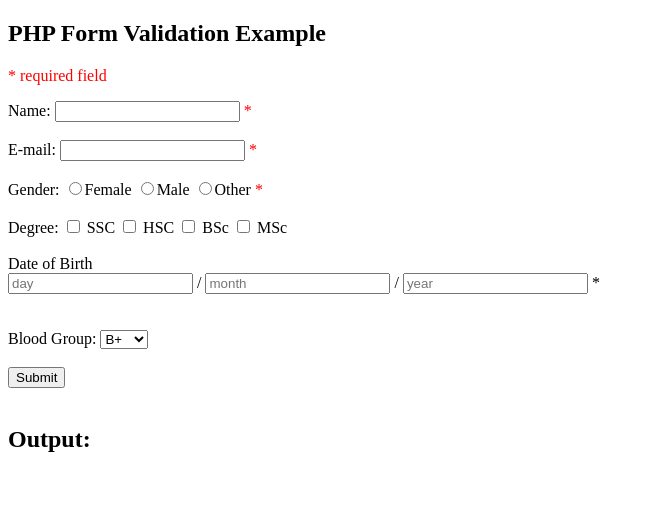
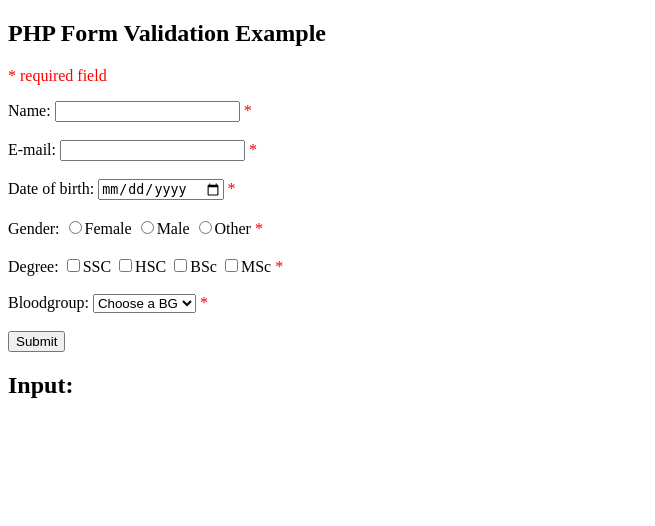
Before and after one commit to rabbihasanhimel/Webtech_LABTASK, a PHP site: page /lab_2.php in a window 1280 px wide. Shown: the top 526 px of the page, without its empty margins (0-655 px from the left). Run offline with PHP 8.4, Linux system fonts and the light colour scheme; data that the repository does not hold is empty.

Commit message:
Update lab_2.php

```diff
--- a/Second Lab/lab_2.php
+++ b/Second Lab/lab_2.php
@@ -2,71 +2,83 @@
 <html>
 <head>
 <style>
-.error {color: #FF0000;}
+.error {color: red;}
 </style>
 </head>
 <body>
 
 <?php
-// define variables and set to empty values
-$nameErr = $emailErr = $genderErr = "";
-$name = $email = $gender =$degree= $comment = $dob= "";
+
+$nameErr = $emailErr = $genderErr = $dobErr = $degreeErr =  $websiteErr = $bloodgroupErr = "";
+$name = $email = $gender = $dob = $comment = $website =$degree= $bloodgroup = "";
 
 if ($_SERVER["REQUEST_METHOD"] == "POST") {
   if (empty($_POST["name"])) {
     $nameErr = "Name is required";
+  } else {
+    $name = $_POST["name"];
+
+    if (!preg_match("/^[A-Za-z 1-9 -]/",$name)) {
+      $nameErr = "Atleast two letters, period , dash allowed";
     }
-  else {
-    $name = test_input($_POST["name"]);
-    // check if name only contains letters and whitespace
-
-    if (!preg_match("/^[a-zA-Z-' '-' ]*$/",$name)) {
-      $nameErr = "Only letters and white space allowed";
   }
+  if(empty($_POST["date"])){
+$dobErr = "Date of birth is required";
+} else{
+  $dob=($_POST["date"]);
 }
 
 if (empty($_POST["email"])) {
     $emailErr = "Email is required";
   } else {
-    $email = test_input($_POST["email"]);
-    // check if e-mail address is well-formed
+    $email = ($_POST["email"]);
 if (!filter_var($email, FILTER_VALIDATE_EMAIL)) {
   $emailErr = "Invalid email format";
 }
   }
-  if(empty($_POST["dob_dd"]) || empty($_POST["dob_mm"]) || empty($_POST["dob_yyyy"])) {
-    $dobErr = "Date of birth should not be empty!\n";
-  } else if (!checkdate($_POST["dob_mm"], $_POST["dob_dd"], $_POST["dob_yyyy"])) {
-    $dobErr = "Please enter valid date of birth!";
-  } else {
-    $dob = $_POST['dob_dd'] . "-"  . $_POST['dob_mm'] . "-" . $_POST['dob_yyyy'];
+  if(empty($_POST["degree"])){
+    $degreeErr = "Degree is required";
+    } else{
+      $degreeErr=($_POST["degree"]);
     }
 
 
   if (empty($_POST["gender"])) {
     $genderErr = "Gender is required";
   } else {
-    $gender = test_input($_POST["gender"]);
+    $gender = $_POST["gender"];
+  }
+
+  if (empty($_POST["B"])) {
+    $bloodgroupErr = "Bloodgroup is required";
+  } else {
+    $bloodgroup = $_POST["B"];
   }
 }
 
-function test_input($data) {
-  $data = trim($data);
-  $data = stripslashes($data);
-  $data = htmlspecialchars($data);
-  return $data;
-}
 ?>
 
 <h2>PHP Form Validation Example</h2>
 <p><span class="error">* required field</span></p>
 <form method="post" action="<?php echo htmlspecialchars($_SERVER["PHP_SELF"]);?>">
+
 Name: <input type="text" name="name" value="<?php echo $name;?>">
   <span class="error">* <?php echo $nameErr;?></span>
   <br><br>
+
+
 E-mail: <input type="text" name="email" value="<?php echo $email;?>">
   <span class="error">* <?php echo $emailErr;?></span>
   <br><br>
+
+
+Date of birth:
+<input type="date" name="date">
+<span class="error">*  <?php echo $dobErr;?></span>
+<br> <br>
+
+
+
 
   Gender:
   <input type="radio" name="gender" <?php if (isset($gender) && $gender=="female") echo "checked";?> value="female">Female
@@ -77,50 +89,47 @@ function test_input($data) {
 
 
   Degree:
+  <Input type="checkbox" name="Degree"value="<?php if (isset($degree) && $degree=="SSC") echo $degree;?>">SSC
+  <Input type="checkbox" name="Degree"value="<?php if (isset($degree) && $degree=="HSC") echo $degree;?>">HSC
+  <Input type="checkbox" name="Degree"value="<?php if (isset($degree) && $degree=="BSc") echo $degree;?>">BSc
+  <Input type="checkbox" name="Degree"value="<?php if (isset($degree) && $degree=="MSc") echo $degree;?>">MSc
+  <span class="error">* <?php echo $degreeErr;?></span>
+  <br> <br>
 
-  <input type="checkbox" name="test1" value="value1"> SSC
-  <input type="checkbox" name="test2" value="value2"> HSC
-  <input type="checkbox" name="test1" value="value1"> BSc
-  <input type="checkbox" name="test2" value="value2"> MSc
-<br><br>
+  Bloodgroup:
+  <select name="B" id="B">
+	<option value=""> Choose a BG </option>
+	<option value="<?php if (isset($Bloodgroup) && $Bloodgroup=="A+") echo $Bloodgroup;?>" >A+</option>
+	<option value="<?php if (isset($Bloodgroup) && $Bloodgroup=="A-") echo $Bloodgroup;?>" >A-</option>
+	<option value="<?php if (isset($Bloodgroup) && $Bloodgroup=="B+") echo $Bloodgroup;?>" >B+</option>
+  <option value="<?php if (isset($Bloodgroup) && $Bloodgroup=="B-") echo $Bloodgroup;?>" >B-</option>
+  <option value="<?php if (isset($Bloodgroup) && $Bloodgroup=="O+") echo $Bloodgroup;?>" >O+</option>
+  <option value="<?php if (isset($Bloodgroup) && $Bloodgroup=="O-") echo $Bloodgroup;?>" >O-</option>
+  <option value="<?php if (isset($Bloodgroup) && $Bloodgroup=="AB+") echo $Bloodgroup;?>" >AB+</option>
+  <option value="<?php if (isset($Bloodgroup) && $Bloodgroup=="AB-") echo $Bloodgroup;?>" >AB-</option>
 
-<label>
-Date of Birth<br>
+  </select>
+  <span class="error">* <?php echo $bloodgroupErr;?></span>
 
-<input type="text" placeholder="day" name="dob_dd" /> /
-<input type="text" placeholder="month" name="dob_mm" /> /
- <input type="text" placeholder="year" name="dob_yyyy" />
-<span class="red">* <?php echo $dob;?></span>
- <br /> </label>
+<br> <br>
 
 
-<br><br>
-Blood Group:
+  <input type="submit" name="submit" value="Submit">
+</form>
 
-<select name="bg" id="bg" value ="<?php echo $bg;?>">
-<option value="B+">B+</option>
-<option value="A+">A+</option>
-<option value="A-">A-</option>
-<option value="B-">B-</option>
-<option value="AB+">AB+</option>
-<option value="AB-">AB-</option>
-<option value="O+">O+</option>
-<option value="O-">O-</option>
-</select><br><br>
-<input type="submit" name="submit" value="Submit">  <br><br>
 <?php
-echo "<h2>Output:</h2>";
+echo "<h2> Input:</h2>";
 echo $name;
 echo "<br>";
 echo $email;
 echo "<br>";
-echo "<br";
 echo $gender;
+echo "<br>";
+echo $dob;
 echo "<br>";
 echo $degree;
 echo "<br>";
-echo $dob;
-
+echo $bloodgroup;
 ?>
 
 </body>
```
Lines whose indentation alone changed are shown as unchanged.
